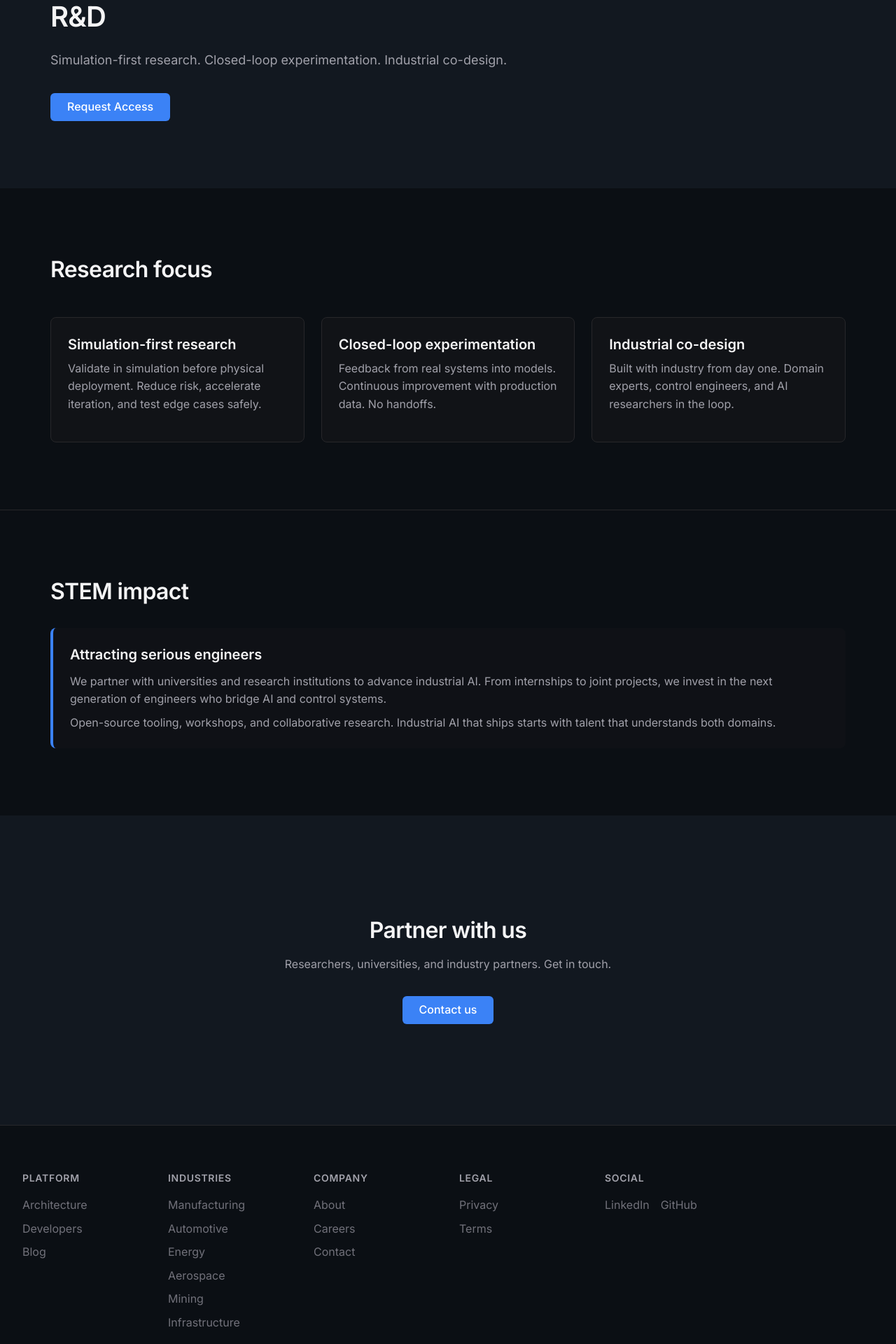
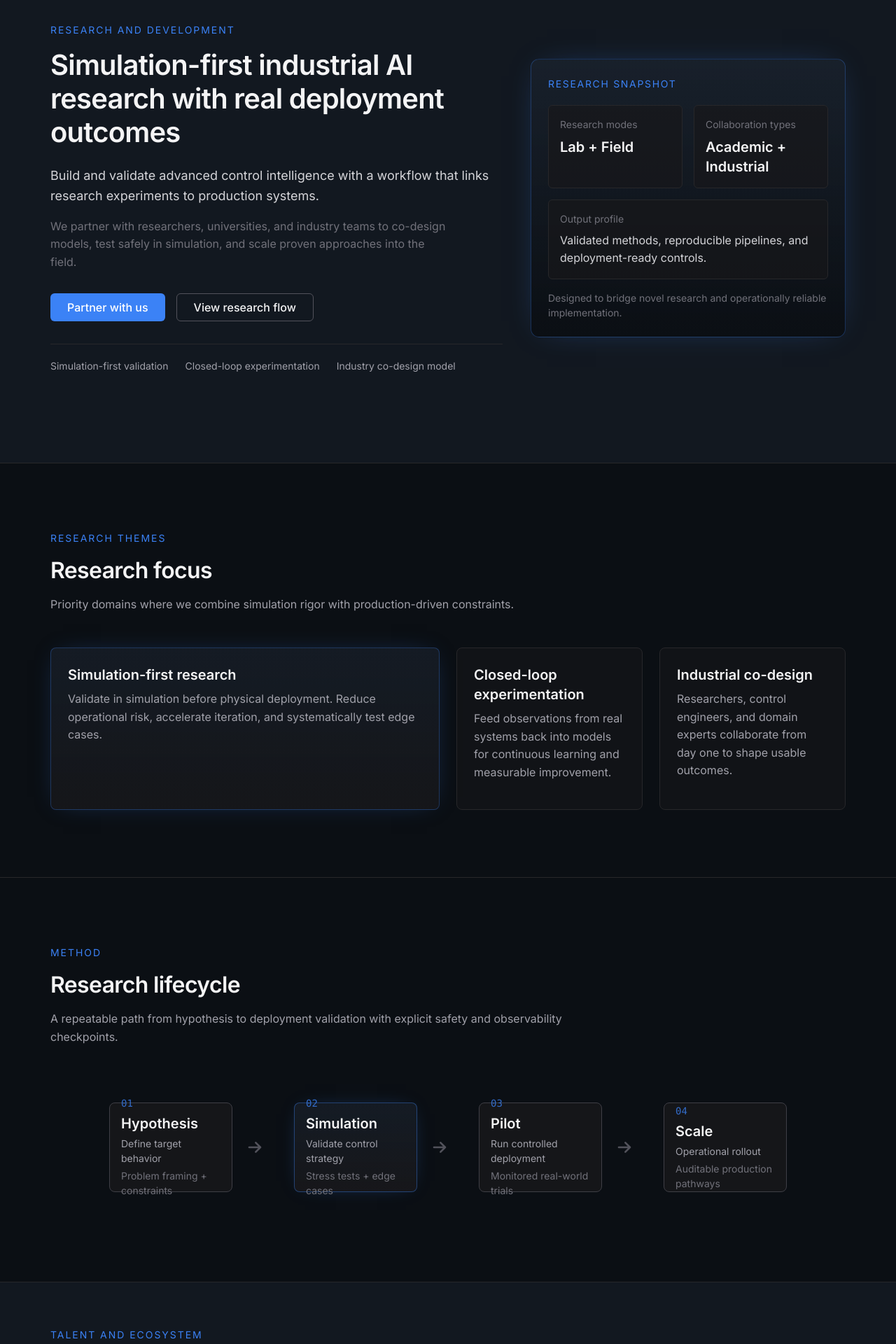
Before and after one commit to Cercle-Core/ORIGYN-WEBSITE, a Next.js app: page /rnd in a window 1280 px wide. Shown: the part 160-2080 px from the top of the page at 70% size. Built offline with nearby package versions, Linux system fonts and the light colour scheme; no server answers.

Commit message:
Refine R&D page hierarchy and research narrative

```diff
--- a/app/rnd/page.js
+++ b/app/rnd/page.js
@@ -1,5 +1,11 @@
 import { Section, Container, Grid } from '../../components/layout';
-import { Button, Card, TechnicalHighlight, FadeIn } from '../../components/ui';
+import {
+  Button,
+  Card,
+  TechnicalHighlight,
+  SystemFlowDiagram,
+  FadeIn,
+} from '../../components/ui';
 
 export const metadata = {
   title: 'R&D',
@@ -12,91 +18,198 @@ export const metadata = {
   },
 };
 
+function SectionHeader({ eyebrow, title, description, align = 'left' }) {
+  const alignClass = align === 'center' ? 'text-center mx-auto' : '';
+
+  return (
+    <div className={`max-w-3xl mb-12 ${alignClass}`}>
+      {eyebrow && (
+        <p className="text-caption uppercase tracking-[0.14em] text-accent mb-4">
+          {eyebrow}
+        </p>
+      )}
+      <h2 className="text-h2 font-display text-neutral-100 mb-4">
+        {title}
+      </h2>
+      {description && (
+        <p className="text-body text-neutral-400">
+          {description}
+        </p>
+      )}
+    </div>
+  );
+}
+
 export default function RndPage() {
   return (
     <main className="pt-16">
-      {/* Hero */}
-      <Section background="primary-800">
+      <Section background="primary-800" density="hero" divider>
         <Container>
           <FadeIn>
-            <div className="max-w-2xl">
+            <div className="grid lg:grid-cols-12 gap-10 items-center">
+              <div className="lg:col-span-7">
+                <p className="text-caption uppercase tracking-[0.14em] text-accent mb-4">
+                  Research and development
+                </p>
                 <h1 className="text-h1 font-display text-neutral-100 mb-6">
-                R&D
+                  Simulation-first industrial AI research with real deployment outcomes
                 </h1>
-              <p className="text-body-lg text-neutral-400 mb-8">
-                Simulation-first research. Closed-loop experimentation. Industrial co-design.
+                <p className="text-body-lg text-neutral-300 mb-4 max-w-2xl">
+                  Build and validate advanced control intelligence with a workflow that links research experiments to production systems.
                 </p>
-              <Button variant="primary">Request Access</Button>
+                <p className="text-body text-neutral-500 mb-8 max-w-xl">
+                  We partner with researchers, universities, and industry teams to co-design models, test safely in simulation, and scale proven approaches into the field.
+                </p>
+                <div className="flex flex-col sm:flex-row gap-4 mb-8">
+                  <Button variant="primary">Partner with us</Button>
+                  <a
+                    href="#research-flow"
+                    className="inline-flex items-center justify-center h-10 px-6 text-body font-medium rounded-md border border-neutral-600 bg-transparent text-neutral-100 hover:border-neutral-500 hover:bg-neutral-800/50 transition-all duration-200 focus-visible:outline-none focus-visible:ring-2 focus-visible:ring-accent focus-visible:ring-offset-2 focus-visible:ring-offset-primary-900"
+                  >
+                    View research flow
+                  </a>
+                </div>
+                <div className="flex flex-wrap gap-6 text-caption text-neutral-400 border-t border-neutral-800 pt-5">
+                  <span>Simulation-first validation</span>
+                  <span>Closed-loop experimentation</span>
+                  <span>Industry co-design model</span>
+                </div>
+              </div>
+
+              <div className="lg:col-span-5">
+                <div className="rounded-xl border border-accent/30 bg-gradient-to-b from-primary-700/70 to-primary-900 p-6 shadow-[0_0_45px_-24px_rgba(59,130,246,0.6)]">
+                  <p className="text-caption uppercase tracking-[0.12em] text-accent mb-5">Research snapshot</p>
+                  <div className="space-y-4">
+                    <div className="grid grid-cols-2 gap-4">
+                      <div className="p-4 rounded-md border border-neutral-800 bg-neutral-900/70">
+                        <p className="text-caption text-neutral-500 mb-2">Research modes</p>
+                        <p className="text-h4 font-display text-neutral-100">Lab + Field</p>
+                      </div>
+                      <div className="p-4 rounded-md border border-neutral-800 bg-neutral-900/70">
+                        <p className="text-caption text-neutral-500 mb-2">Collaboration types</p>
+                        <p className="text-h4 font-display text-neutral-100">Academic + Industrial</p>
+                      </div>
+                    </div>
+                    <div className="p-4 rounded-md border border-neutral-800 bg-neutral-900/70">
+                      <p className="text-caption text-neutral-500 mb-2">Output profile</p>
+                      <p className="text-body text-neutral-300">Validated methods, reproducible pipelines, and deployment-ready controls.</p>
+                    </div>
+                    <p className="text-caption text-neutral-500">Designed to bridge novel research and operationally reliable implementation.</p>
+                  </div>
+                </div>
+              </div>
             </div>
           </FadeIn>
         </Container>
       </Section>
 
-      {/* Focus areas */}
-      <Section divider>
+      <Section density="default" divider>
         <Container>
-          <h2 className="text-h2 font-display text-neutral-100 mb-12">
-            Research focus
-          </h2>
+          <SectionHeader
+            eyebrow="Research themes"
+            title="Research focus"
+            description="Priority domains where we combine simulation rigor with production-driven constraints."
+          />
           <Grid>
-            <div className="col-span-4 md:col-span-4 lg:col-span-4">
+            <div className="col-span-4 md:col-span-8 lg:col-span-6">
               <Card
+                variant="featured"
                 title="Simulation-first research"
-                description="Validate in simulation before physical deployment. Reduce risk, accelerate iteration, and test edge cases safely."
+                description="Validate in simulation before physical deployment. Reduce operational risk, accelerate iteration, and systematically test edge cases."
               />
             </div>
-            <div className="col-span-4 md:col-span-4 lg:col-span-4">
+            <div className="col-span-4 md:col-span-4 lg:col-span-3">
               <Card
                 title="Closed-loop experimentation"
-                description="Feedback from real systems into models. Continuous improvement with production data. No handoffs."
+                description="Feed observations from real systems back into models for continuous learning and measurable improvement."
               />
             </div>
-            <div className="col-span-4 md:col-span-4 lg:col-span-4">
+            <div className="col-span-4 md:col-span-4 lg:col-span-3">
               <Card
                 title="Industrial co-design"
-                description="Built with industry from day one. Domain experts, control engineers, and AI researchers in the loop."
+                description="Researchers, control engineers, and domain experts collaborate from day one to shape usable outcomes."
               />
             </div>
           </Grid>
         </Container>
       </Section>
 
-      {/* STEM impact */}
-      <Section background="primary-900">
+      <Section id="research-flow" background="primary-900" density="default" divider>
         <Container>
-          <h2 className="text-h2 font-display text-neutral-100 mb-8">
-            STEM impact
-          </h2>
-          <TechnicalHighlight title="Attracting serious engineers">
-            <p>
-              We partner with universities and research institutions to advance industrial AI.
-              From internships to joint projects, we invest in the next generation of engineers
-              who bridge AI and control systems.
-            </p>
-            <p className="mt-4">
-              Open-source tooling, workshops, and collaborative research. Industrial AI that
-              ships starts with talent that understands both domains.
-            </p>
-          </TechnicalHighlight>
+          <SectionHeader
+            eyebrow="Method"
+            title="Research lifecycle"
+            description="A repeatable path from hypothesis to deployment validation with explicit safety and observability checkpoints."
+          />
+          <SystemFlowDiagram
+            variant="detailed"
+            steps={[
+              { label: 'Hypothesis', desc: 'Define target behavior', meta: 'Problem framing + constraints' },
+              { label: 'Simulation', desc: 'Validate control strategy', meta: 'Stress tests + edge cases' },
+              { label: 'Pilot', desc: 'Run controlled deployment', meta: 'Monitored real-world trials' },
+              { label: 'Scale', desc: 'Operational rollout', meta: 'Auditable production pathways' },
+            ]}
+          />
         </Container>
       </Section>
 
-      {/* CTA */}
-      <Section background="primary-800">
+      <Section background="primary-800" density="compact" divider>
         <Container>
-          <div className="max-w-2xl mx-auto text-center py-12">
+          <SectionHeader
+            eyebrow="Talent and ecosystem"
+            title="STEM impact"
+            description="We invest in people and institutions that can bridge modern AI methods with industrial control realities."
+          />
+          <Grid>
+            <div className="col-span-4 md:col-span-4 lg:col-span-4">
+              <TechnicalHighlight title="University partnerships">
+                <p>
+                  Joint research agendas, co-supervised projects, and shared testbeds for applied industrial AI.
+                </p>
+              </TechnicalHighlight>
+            </div>
+            <div className="col-span-4 md:col-span-4 lg:col-span-4">
+              <TechnicalHighlight title="Engineer pipeline">
+                <p>
+                  Internships, workshops, and mentorship tracks for engineers at the intersection of AI and control systems.
+                </p>
+              </TechnicalHighlight>
+            </div>
+            <div className="col-span-4 md:col-span-8 lg:col-span-4">
+              <TechnicalHighlight title="Open collaboration">
+                <p>
+                  Tooling, reproducible workflows, and knowledge-sharing formats that help serious teams move faster together.
+                </p>
+              </TechnicalHighlight>
+            </div>
+          </Grid>
+        </Container>
+      </Section>
+
+      <Section background="primary-900" density="default">
+        <Container>
+          <div className="max-w-3xl mx-auto text-center py-8 rounded-xl border border-accent/25 bg-gradient-to-b from-primary-700/40 to-primary-900/50 px-6">
+            <p className="text-caption uppercase tracking-[0.14em] text-accent mb-4">Collaboration</p>
             <h2 className="text-h2 font-display text-neutral-100 mb-4">
               Partner with us
             </h2>
             <p className="text-body text-neutral-400 mb-8">
-              Researchers, universities, and industry partners. Get in touch.
+              Align on a research objective, validate in controlled environments, and scale successful methods into real operations.
             </p>
+            <div className="flex flex-col sm:flex-row gap-4 justify-center">
               <a
                 href="/contact"
-              className="inline-flex items-center justify-center h-10 px-6 text-body font-medium rounded-md bg-accent text-white hover:bg-accent-hover transition-all duration-200"
+                className="inline-flex items-center justify-center h-10 px-6 text-body font-medium rounded-md bg-accent text-white hover:bg-accent-hover transition-all duration-200 focus-visible:outline-none focus-visible:ring-2 focus-visible:ring-accent focus-visible:ring-offset-2 focus-visible:ring-offset-primary-900"
               >
-              Contact us
+                Contact research team
               </a>
+              <a
+                href="/platform"
+                className="inline-flex items-center justify-center h-10 px-6 text-body font-medium rounded-md border border-neutral-600 bg-transparent text-neutral-100 hover:border-neutral-500 hover:bg-neutral-800/50 transition-all duration-200 focus-visible:outline-none focus-visible:ring-2 focus-visible:ring-accent focus-visible:ring-offset-2 focus-visible:ring-offset-primary-900"
+              >
+                Explore platform
+              </a>
+            </div>
           </div>
         </Container>
       </Section>
```
Lines whose indentation alone changed are shown as unchanged.
